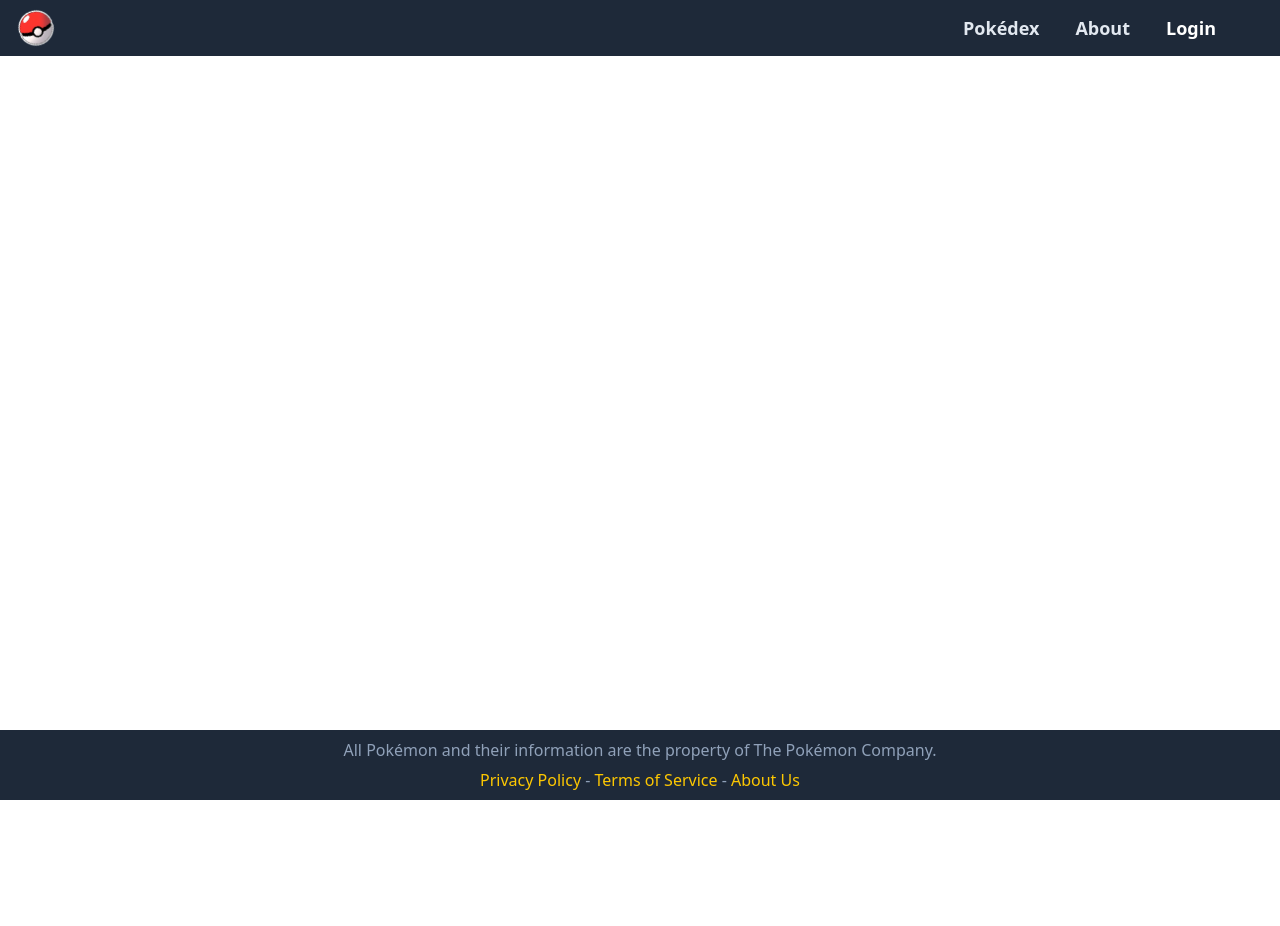
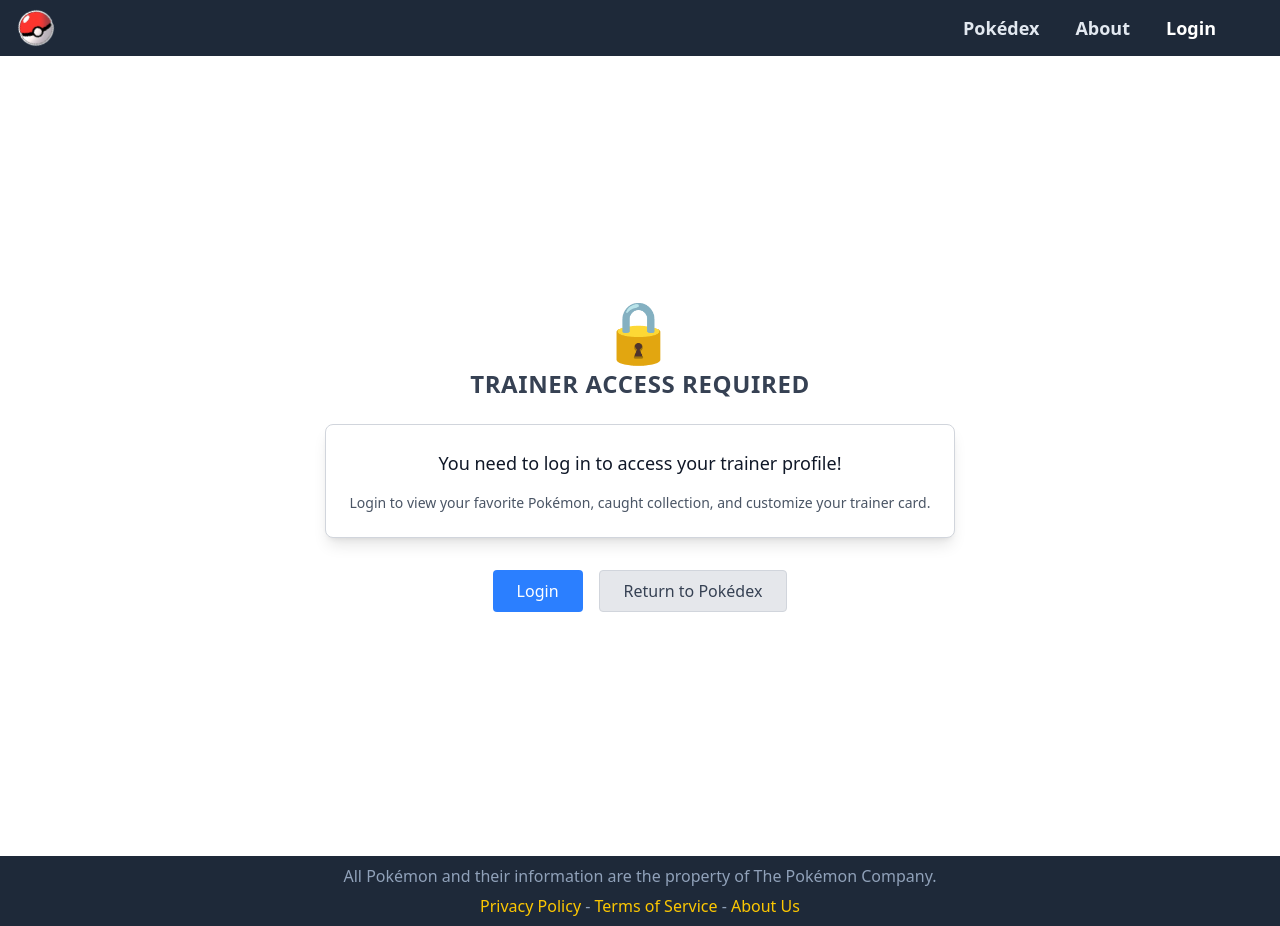
Before and after one commit to LucaM0nt/pokedex-react, a React (Vite) app: page /user in a window 1280 px wide. Before the commit the page ends 800 px from the top, so only its background shows below. Built offline with nearby package versions, Linux system fonts and the light colour scheme.

Commit message:
feat: add login required message to Account page

```diff
--- a/src/pages/Account.jsx
+++ b/src/pages/Account.jsx
@@ -5,6 +5,7 @@ import {
   selectListById,
   removeFavorite,
   removeCapture,
+  openLoginModal,
 } from "../store/userSlice";
 import LoginModal from "../components/LoginModal";
 import useAuth from "../hooks/useAuth";
@@ -12,6 +13,7 @@ import IconGrid from "../components/IconGrid.jsx";
 import TrainerCard from "../components/TrainerCard.jsx";
 
 export default function Account() {
+  const dispatch = useDispatch();
   const [showModal, setShowModal] = useState(false);
   const { isLogged, username } = useAuth();
   const location = useLocation();
@@ -31,8 +33,13 @@ export default function Account() {
     }
   }, [isLogged, location.pathname]);
 
+  const handleOpenLoginModal = () => {
+    dispatch(openLoginModal());
+  };
+
   if (!isLogged) {
     return (
+      <>
         <LoginModal
           isOpen={showModal}
           onClose={() => {
@@ -40,6 +47,46 @@ export default function Account() {
             navigate("/");
           }}
         />
+        <div className="flex flex-col items-center justify-center min-h-screen px-4">
+          <div className="text-center space-y-6 max-w-2xl">
+            <div className="space-y-2">
+              <h1 className="text-6xl font-bold tracking-wider text-gray-800">
+                🔒
+              </h1>
+              <div className="text-2xl font-semibold tracking-wide text-gray-700">
+                TRAINER ACCESS REQUIRED
+              </div>
+            </div>
+
+            <div className="bg-white text-gray-900 rounded-lg border border-gray-300 p-6 shadow-lg">
+              <div className="space-y-4">
+                <p className="text-lg font-medium">
+                  You need to log in to access your trainer profile!
+                </p>
+                <p className="text-sm text-gray-600">
+                  Login to view your favorite Pokémon, caught collection, and
+                  customize your trainer card.
+                </p>
+              </div>
+            </div>
+
+            <div className="flex flex-col sm:flex-row gap-4 justify-center mt-8">
+              <button
+                onClick={handleOpenLoginModal}
+                className="bg-blue-500 hover:bg-blue-600 text-white font-medium py-2 px-6 rounded transition-colors cursor-pointer"
+              >
+                Login
+              </button>
+              <button
+                onClick={() => navigate("/")}
+                className="bg-gray-200 hover:bg-gray-300 text-gray-700 font-medium py-2 px-6 rounded transition-colors border border-gray-300 cursor-pointer"
+              >
+                Return to Pokédex
+              </button>
+            </div>
+          </div>
+        </div>
+      </>
     );
   }
 
```
Lines whose indentation alone changed are shown as unchanged.
